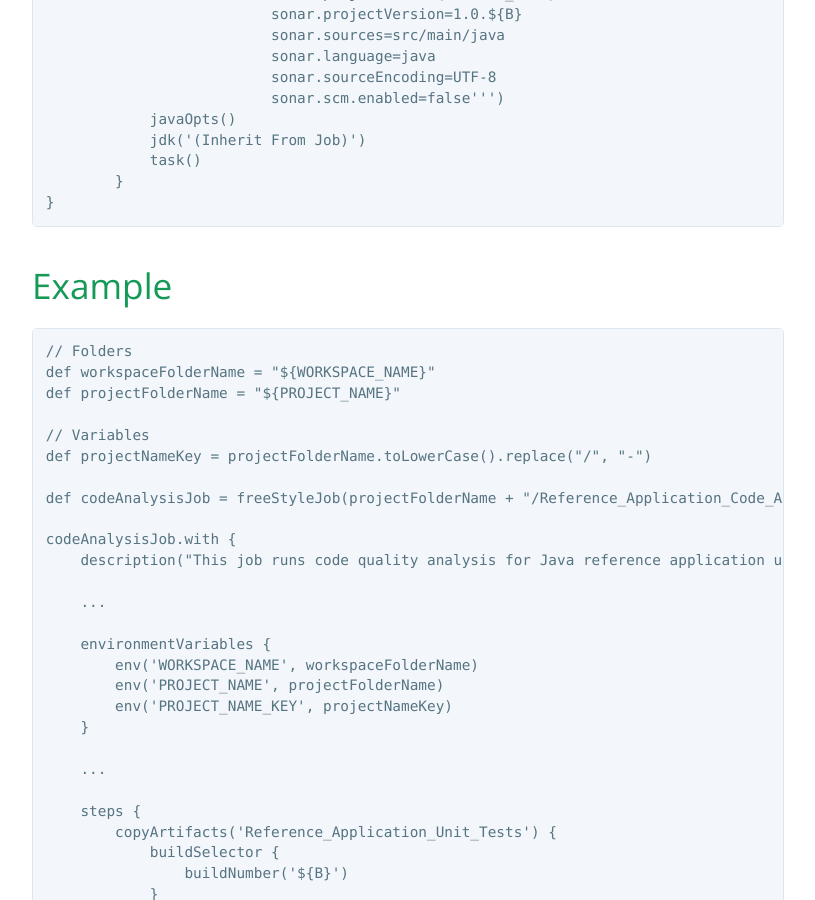
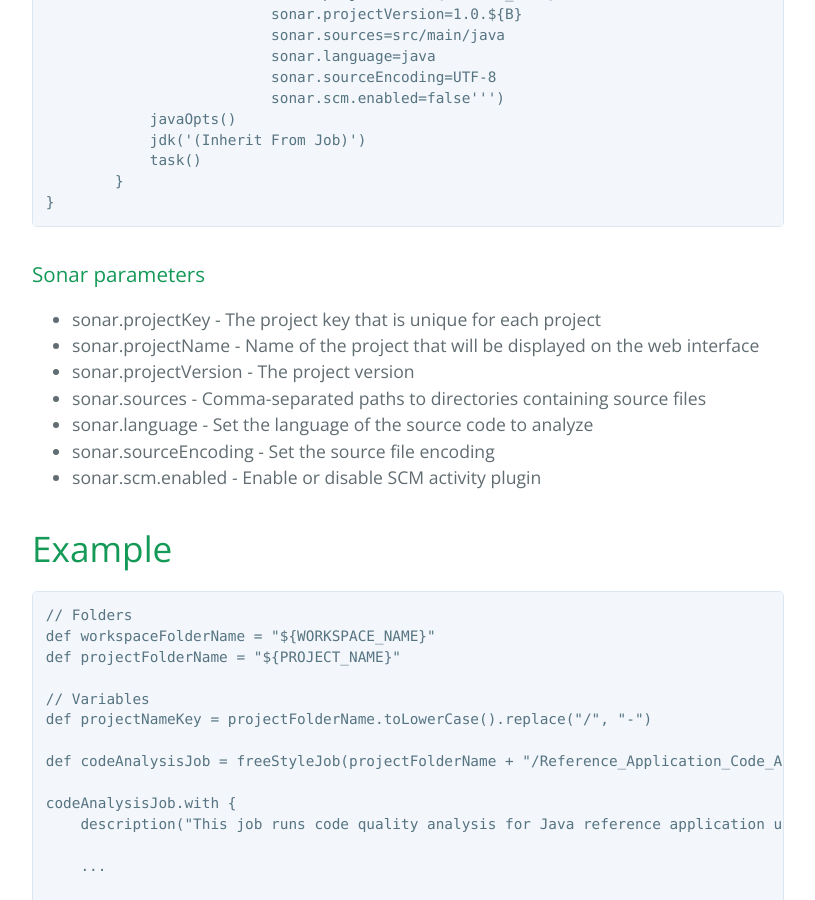
Before and after one commit to alexeymhv/adop-cartridges-cookbook, a Jekyll site: the page built from _docs/recipes/running-sq-analysis.md, in a window 1280 px wide and 900 px high, scrolled down 1284 px. Shown: the whole window, without its empty margins (139-954 px from the left). Built offline with Jekyll 4.4.1, drawn with Linux system fonts in a browser that asks for light colours.

Commit message:
Update running-sq-analysis.md

````diff
--- a/_docs/recipes/running-sq-analysis.md
+++ b/_docs/recipes/running-sq-analysis.md
@@ -61,6 +61,16 @@ configure { myProject ->
 }
 ```
 
+### Sonar parameters
+
+- sonar.projectKey - The project key that is unique for each project
+- sonar.projectName - Name of the project that will be displayed on the web interface
+- sonar.projectVersion - The project version
+- sonar.sources - Comma-separated paths to directories containing source files
+- sonar.language - Set the language of the source code to analyze
+- sonar.sourceEncoding - Set the source file encoding
+- sonar.scm.enabled - Enable or disable SCM activity plugin
+
 # Example
 
 ```
@@ -119,3 +129,4 @@ More details here:
 
 - [Jenkins Job DSL API / configure](https://jenkinsci.github.io/job-dsl-plugin/#method/javaposse.jobdsl.dsl.jobs.WorkflowJob.configure)
 - [adop-cardridge-java](https://github.com/Accenture/adop-cartridge-java/blob/master/jenkins/jobs/dsl/java_reference_application_jobs.groovy)
+- [Sonar parameters](http://docs.sonarqube.org/display/SONAR/Analysis+Parameters)
````
